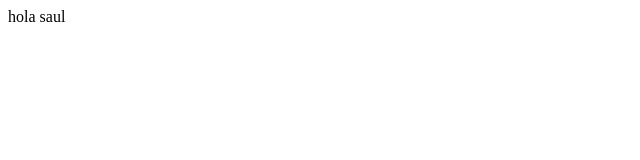
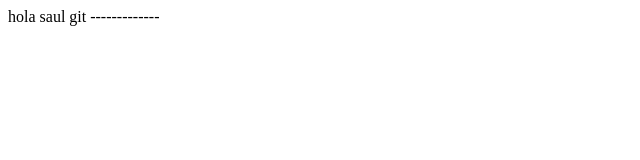
Before and after one commit to Saulzu/HTML_2023, a plain HTML site: page index.html in a window 1280 px wide. Shown: the full height of the page, 0-640 px from the left. Drawn offline with Linux system fonts and the light colour scheme.

Commit message:
segunda version

```diff
--- a/index.html
+++ b/index.html
@@ -2,5 +2,8 @@
 	<head>
 		<title>hola mundo git</title>
 	</head>
-	<body>hola saul</body>
+	<body>
+		hola saul git
+		-------------
+	</body>
 </html>
```
